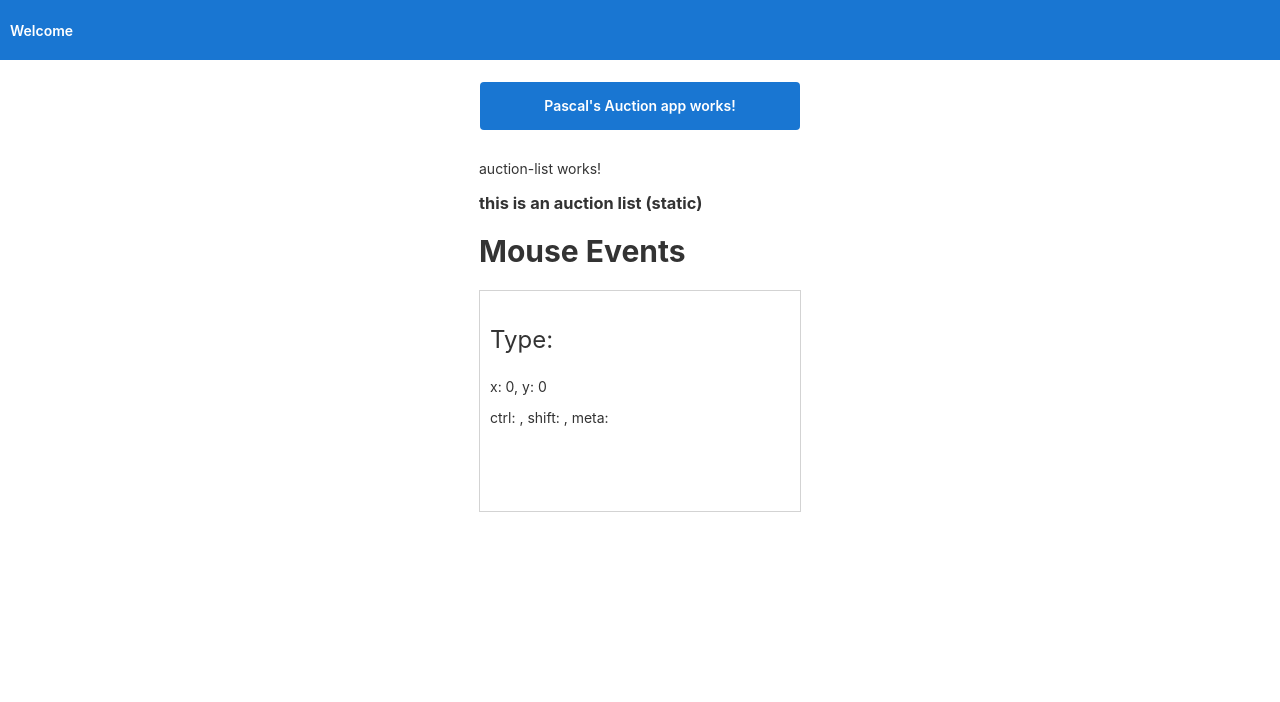
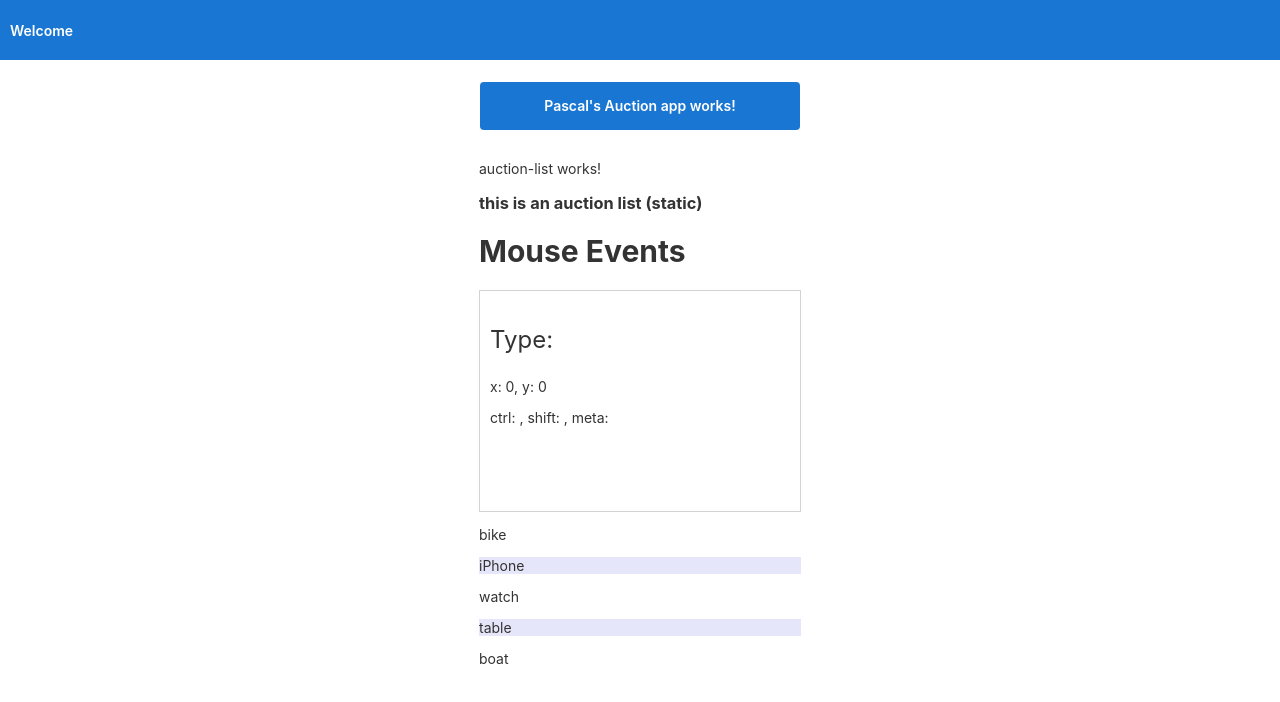
Before and after one commit to sagerpascal/AuctionAngular, an Angular app: page / in a window 1280 px wide. Shown: the top 702 px of the page. Built offline with nearby package versions, Linux system fonts and the light colour scheme.

Commit message:
task#05 ngFor structure

```diff
--- a/src/app/auction-list/auction-list.component.css
+++ b/src/app/auction-list/auction-list.component.css
@@ -0,0 +1,3 @@
+.highlight {
+  background-color: Lavender
+}
--- a/src/app/auction-list/auction-list.component.html
+++ b/src/app/auction-list/auction-list.component.html
@@ -1,3 +1,10 @@
 <p>auction-list works!</p>
 <h3 (click)="onTitleClicked($event)">{{headerTitle}}</h3>
 <app-mouse-event-display></app-mouse-event-display>
+
+<div
+  *ngFor="let auction of auctions; let isOdd=odd; ">
+  <div c>
+    <p [class.highlight]="isOdd">{{auction.title}}</p>
+  </div>
+</div>
--- a/src/app/auction-list/auction-list.component.ts
+++ b/src/app/auction-list/auction-list.component.ts
@@ -6,17 +6,25 @@
   styleUrls: ['./auction-list.component.css']
 })
 export class AuctionListComponent implements OnInit {
+
+  constructor() {
+  }
   @Input() headerTitle: string;
 
   @Output() titleClicked = new EventEmitter<string>();
+
+  auctions = [
+    {title: 'bike'},
+    {title: 'iPhone'},
+    {title: 'watch'},
+    {title: 'table'},
+    {title: 'boat'}
+  ];
 
   onTitleClicked(event: MouseEvent): void {
     this.titleClicked.emit('Title clicked');
   }
 
-  constructor() {
-  }
-
   ngOnInit(): void {
   }
 }
```
